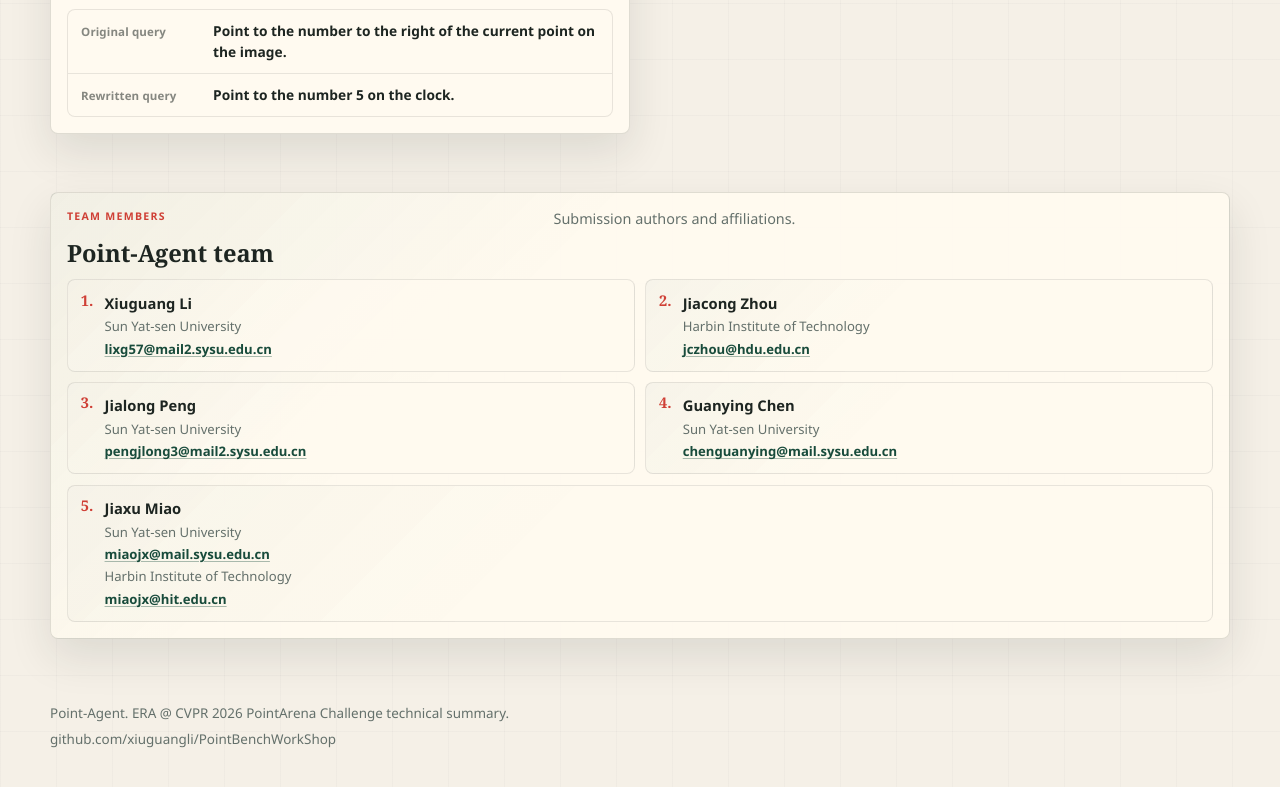
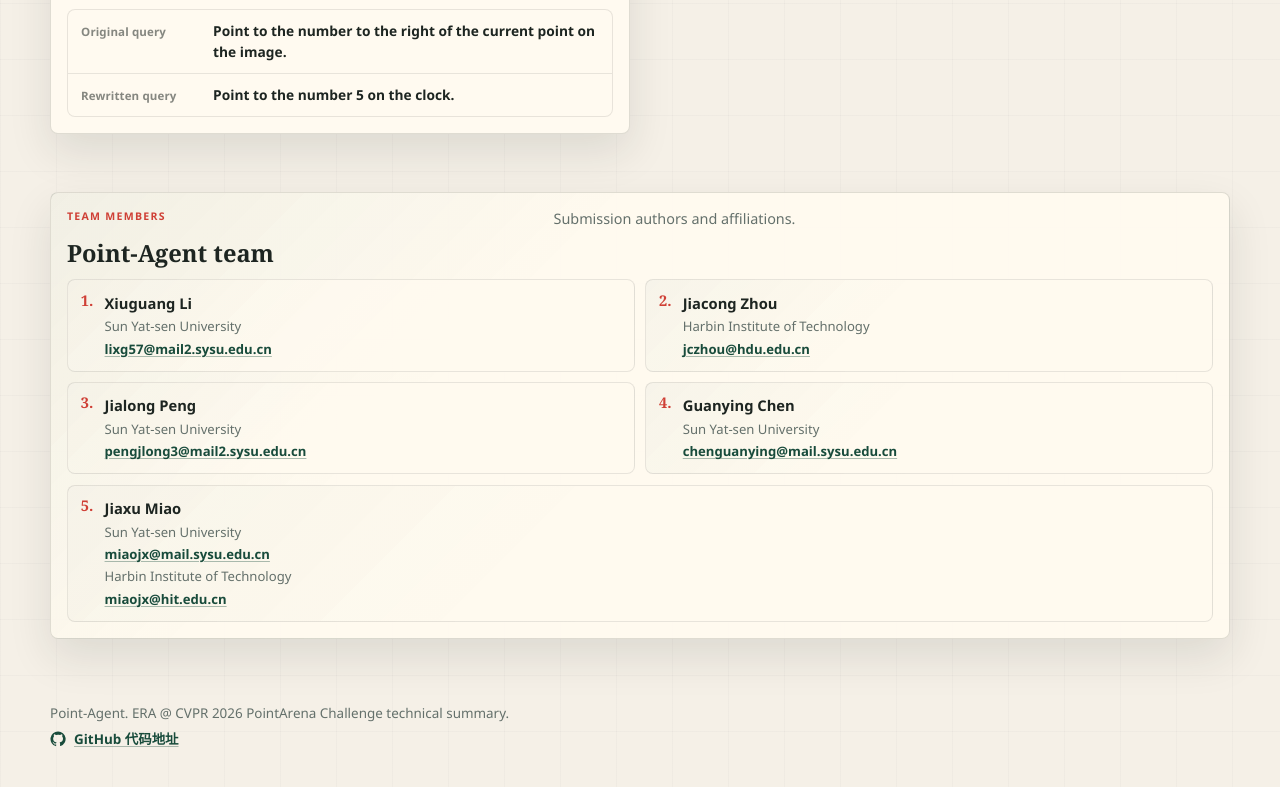
Before and after one commit to xiuguangli/PointBenchWorkShop, a plain HTML site: page pointarena_champion_page/index.html in a window 1280 px wide. Shown: the part 3861-4648 px from the top of the page. Drawn offline with Linux system fonts and the light colour scheme.

Commit message:
Add GitHub icon to footer link

```diff
--- a/pointarena_champion_page/index.html
+++ b/pointarena_champion_page/index.html
@@ -434,7 +434,16 @@
 
     <footer class="footer">
       <p>Point-Agent. ERA @ CVPR 2026 PointArena Challenge technical summary.</p>
-      <p><a href="https://github.com/xiuguangli/PointBenchWorkShop" target="_blank" rel="noopener noreferrer">github.com/xiuguangli/PointBenchWorkShop</a></p>
+      <p class="footer-code-link">
+        <a href="https://github.com/xiuguangli/PointBenchWorkShop" target="_blank" rel="noopener noreferrer" aria-label="GitHub code address for PointBenchWorkShop">
+          <span class="footer-code-icon" aria-hidden="true">
+            <svg viewBox="0 0 16 16" focusable="false" aria-hidden="true">
+              <path d="M8 .5a7.5 7.5 0 0 0-2.37 14.62c.38.07.52-.17.52-.38v-1.33c-2.1.46-2.55-1-2.55-1-.34-.86-.82-1.09-.82-1.09-.67-.46.05-.45.05-.45.74.05 1.13.76 1.13.76.66 1.13 1.74.81 2.16.62.07-.48.26-.81.47-1-1.68-.19-3.44-.84-3.44-3.74 0-.83.3-1.5.8-2.03-.08-.2-.35-1.02.08-2.13 0 0 .66-.21 2.18.77A7.62 7.62 0 0 1 8 3.87c.66 0 1.32.09 1.94.25 1.52-1 2.18-.77 2.18-.77.43 1.11.16 1.93.08 2.13.5.53.8 1.2.8 2.03 0 2.9-1.76 3.55-3.44 3.74.27.23.51.69.51 1.39v2.06c0 .21.14.45.53.38A7.5 7.5 0 0 0 8 .5Z"/>
+            </svg>
+          </span>
+          <span>GitHub 代码地址</span>
+        </a>
+      </p>
     </footer>
   </body>
 </html>
--- a/pointarena_champion_page/styles.css
+++ b/pointarena_champion_page/styles.css
@@ -919,6 +919,36 @@ h3 {
   margin-top: 0.35rem;
 }
 
+.footer-code-link a {
+  display: inline-flex;
+  align-items: center;
+  gap: 0.5rem;
+  color: var(--green-dark);
+  font-weight: 760;
+  text-decoration: underline;
+  text-decoration-color: rgba(24, 75, 59, 0.34);
+  text-decoration-thickness: 1px;
+  text-underline-offset: 0.15em;
+}
+
+.footer-code-link a:hover {
+  color: var(--red);
+  text-decoration-color: currentColor;
+}
+
+.footer-code-icon {
+  display: inline-flex;
+  width: 1rem;
+  height: 1rem;
+  flex: 0 0 auto;
+}
+
+.footer-code-icon svg {
+  width: 100%;
+  height: 100%;
+  fill: currentColor;
+}
+
 @media (max-width: 860px) {
   .site-nav {
     min-height: auto;
```
